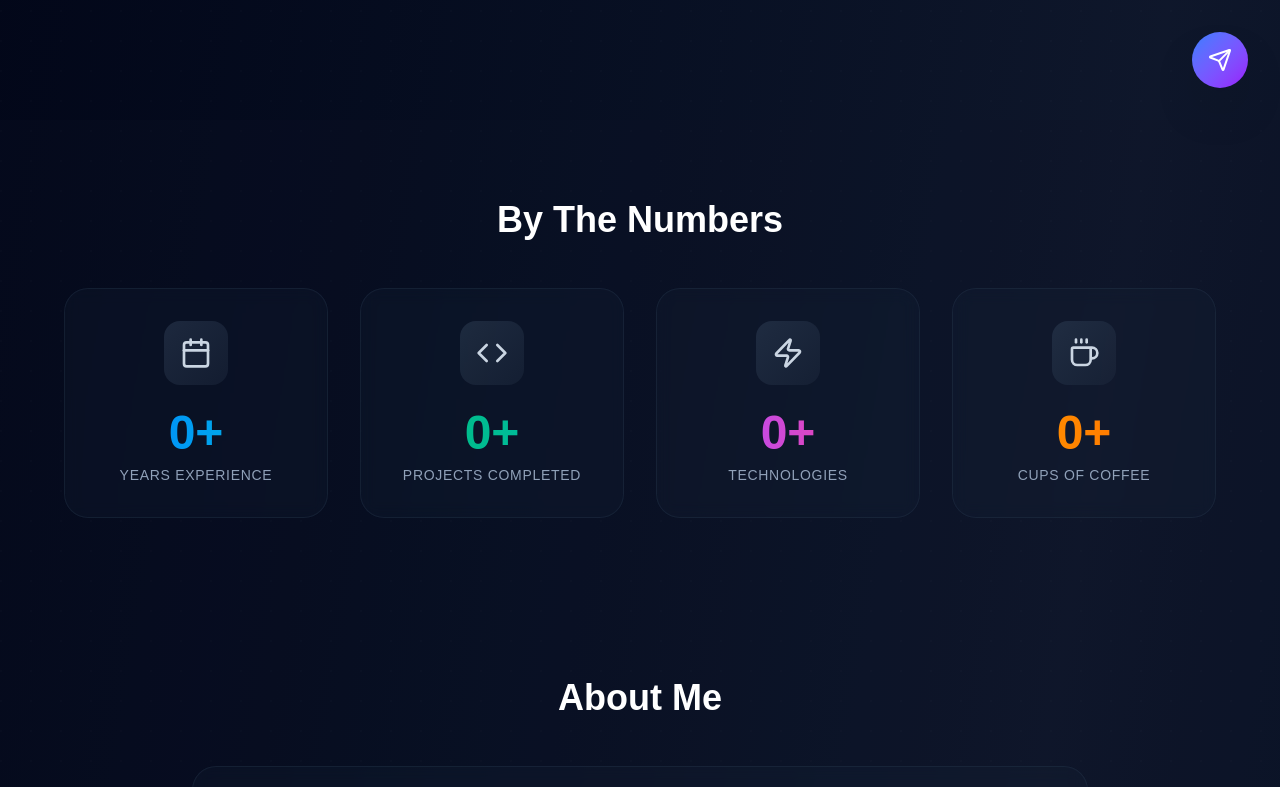
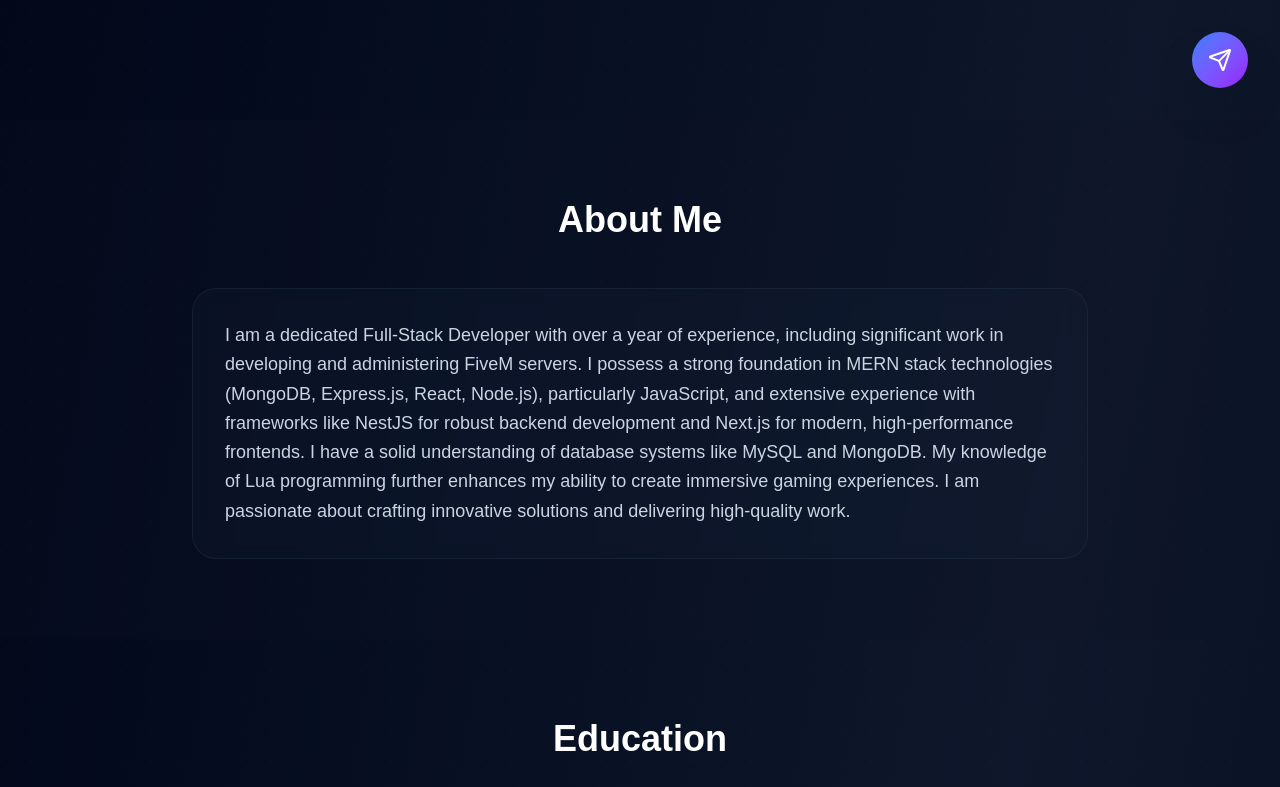
Before and after one commit to katz-dev/Prabudda-portfolio, a Next.js app: page / in a window 1280 px wide. Shown: the part 680-1467 px from the top of the page. Built offline with nearby package versions, Linux system fonts and the light colour scheme.

Commit message:
Refactor homepage: remove unused state and statistics section for cleaner code

```diff
--- a/src/app/page.tsx
+++ b/src/app/page.tsx
@@ -17,9 +17,7 @@ import {
   Star,
   Award,
   Users,
-  Coffee,
   Zap,
-  Calendar,
   TrendingUp,
   BookOpen,
   Send,
@@ -30,12 +28,6 @@ export default function Home() {
   const [mounted, setMounted] = useState(false);
   const [mousePosition, setMousePosition] = useState({ x: 0, y: 0 });
   const [isVisible, setIsVisible] = useState(false);
-  const [counters, setCounters] = useState({
-    yearsExperience: 0,
-    projectsCompleted: 0,
-    technologies: 0,
-    cupsOfCoffee: 0
-  });
   const [contactForm, setContactForm] = useState({
     name: '',
     email: '',
@@ -46,16 +38,9 @@ export default function Home() {
   const [isSubmitted, setIsSubmitted] = useState(false);
   const [typedText, setTypedText] = useState('');
   const [isTyping, setIsTyping] = useState(true);
-  const [skillProgress, setSkillProgress] = useState({
-    frontend: 0,
-    backend: 0,
-    databases: 0,
-    other: 0
-  });
   const [scrollProgress, setScrollProgress] = useState(0);
   const canvasRef = useRef<HTMLCanvasElement>(null);
   const containerRef = useRef<HTMLDivElement>(null);
-  const statsRef = useRef<HTMLDivElement>(null);
   const skillsRef = useRef<HTMLDivElement>(null);
 
   // Mouse tracking for interactive effects
@@ -190,99 +175,6 @@ export default function Home() {
 
     return () => clearTimeout(timeoutId);
   }, [isVisible]);
-
-  // Counter animation
-  useEffect(() => {
-    const targetCounters = {
-      yearsExperience: 1,
-      projectsCompleted: 2,
-      technologies: 12,
-      cupsOfCoffee: 365
-    };
-
-    const animateCounters = () => {
-      const duration = 2000;
-      const startTime = Date.now();
-
-      const updateCounters = () => {
-        const elapsed = Date.now() - startTime;
-        const progress = Math.min(elapsed / duration, 1);
-
-        setCounters({
-          yearsExperience: Math.floor(targetCounters.yearsExperience * progress),
-          projectsCompleted: Math.floor(targetCounters.projectsCompleted * progress),
-          technologies: Math.floor(targetCounters.technologies * progress),
-          cupsOfCoffee: Math.floor(targetCounters.cupsOfCoffee * progress)
-        });
-
-        if (progress < 1) {
-          requestAnimationFrame(updateCounters);
-        }
-      };
-
-      updateCounters();
-    };
-
-    if (statsRef.current) {
-      const observer = new IntersectionObserver(
-        (entries) => {
-          entries.forEach((entry) => {
-            if (entry.isIntersecting) {
-              animateCounters();
-              observer.unobserve(entry.target);
-            }
-          });
-        },
-        { threshold: 0.1 }
-      );
-
-      observer.observe(statsRef.current);
-      return () => observer.disconnect();
-    }
-  }, [counters]);
-
-  // Skill progress animation
-  useEffect(() => {
-    if (skillsRef.current) {
-      const observer = new IntersectionObserver(
-        (entries) => {
-          entries.forEach((entry) => {
-            if (entry.isIntersecting) {
-              const animateSkills = () => {
-                const duration = 2000;
-                const startTime = Date.now();
-
-                const updateProgress = () => {
-                  const elapsed = Date.now() - startTime;
-                  const currentProgress = Math.min(elapsed / duration, 1);
-
-                  setSkillProgress({
-                    frontend: Math.floor(95 * currentProgress),
-                    backend: Math.floor(90 * currentProgress),
-                    databases: Math.floor(85 * currentProgress),
-                    other: Math.floor(90 * currentProgress)
-                  });
-
-                  if (currentProgress < 1) {
-                    requestAnimationFrame(updateProgress);
-                  }
-                };
-
-                updateProgress();
-              };
-
-              animateSkills();
-              observer.unobserve(entry.target);
-            }
-          });
-        },
-        { threshold: 0.1 }
-      );
-
-      observer.observe(skillsRef.current);
-      return () => observer.disconnect();
-    }
-  }, []);
 
   // Contact form handlers
   const handleContactSubmit = async (e: React.FormEvent) => {
@@ -463,37 +355,6 @@ export default function Home() {
     }
   ];
 
-  const stats = [
-    {
-      icon: Calendar,
-      value: counters.yearsExperience,
-      label: "Years Experience",
-      suffix: "+",
-      color: "from-blue-500 to-cyan-500"
-    },
-    {
-      icon: Code,
-      value: counters.projectsCompleted,
-      label: "Projects Completed",
-      suffix: "+",
-      color: "from-emerald-500 to-teal-500"
-    },
-    {
-      icon: Zap,
-      value: counters.technologies,
-      label: "Technologies",
-      suffix: "+",
-      color: "from-purple-500 to-pink-500"
-    },
-    {
-      icon: Coffee,
-      value: counters.cupsOfCoffee,
-      label: "Cups of Coffee",
-      suffix: "+",
-      color: "from-amber-500 to-orange-500"
-    }
-  ];
-
   // Social media links
   const socialLinks = [
     { name: 'GitHub', icon: Github, url: personalInfo.github, color: 'hover:text-gray-300' },
@@ -626,37 +487,6 @@ export default function Home() {
                   >
                     <IconComponent className="w-4 h-4 sm:w-5 sm:h-5 group-hover:scale-110 transition-transform duration-300" />
                   </a>
-                );
-              })}
-            </div>
-          </div>
-        </section>
-
-                {/* Statistics Section */}
-        <section ref={statsRef} className="py-12 sm:py-20 px-4 sm:px-6 bg-slate-900/20">
-          <div className="max-w-6xl mx-auto">
-            <h2 className="text-2xl sm:text-3xl md:text-4xl font-bold text-white text-center mb-8 sm:mb-12">
-              By The Numbers
-            </h2>
-            <div className="grid grid-cols-1 xs:grid-cols-2 md:grid-cols-4 gap-4 sm:gap-6 md:gap-8">
-              {stats.map((stat, index) => {
-                const IconComponent = stat.icon;
-                return (
-                  <div
-                    key={index}
-                    className="bg-slate-800/20 backdrop-blur-sm border border-slate-700/30 rounded-2xl sm:rounded-3xl p-4 sm:p-6 md:p-8 text-center hover:bg-slate-800/30 transition-all duration-300 hover:scale-105 hover:border-slate-600/50"
-                    style={{ animationDelay: `${index * 0.1}s` }}
-                  >
-                    <div className="p-3 sm:p-4 bg-gradient-to-br from-slate-700/50 to-slate-800/50 rounded-xl sm:rounded-2xl mb-4 sm:mb-6 w-fit mx-auto">
-                      <IconComponent className="w-6 h-6 sm:w-7 sm:h-7 md:w-8 md:h-8 text-slate-300" />
-                    </div>
-                    <div className={`text-2xl sm:text-3xl md:text-4xl lg:text-5xl font-bold bg-gradient-to-r ${stat.color} bg-clip-text text-transparent mb-2`}>
-                      {stat.value.toLocaleString()}{stat.suffix}
-                    </div>
-                    <div className="text-slate-400 text-xs sm:text-sm uppercase tracking-wider font-medium">
-                      {stat.label}
-                    </div>
-                  </div>
                 );
               })}
             </div>
@@ -843,7 +673,7 @@ export default function Home() {
               Skills & Technologies
             </h2>
             <p className="text-base sm:text-lg text-slate-400 text-center mb-12 sm:mb-16 max-w-3xl mx-auto px-4">
-              My technical expertise and proficiency levels in various technologies
+              My technical expertise across various technologies and tools
             </p>
 
             <div className="grid grid-cols-1 md:grid-cols-2 gap-6 sm:gap-8 md:gap-12">
@@ -855,25 +685,19 @@ export default function Home() {
                   </div>
                   <div>
                     <h3 className="text-lg sm:text-xl font-bold text-white">Frontend Development</h3>
-                    <p className="text-slate-400 text-xs sm:text-sm">{skillProgress.frontend}% Proficiency</p>
+                    <p className="text-slate-400 text-xs sm:text-sm">Modern web technologies</p>
                   </div>
                 </div>
 
-                <div className="space-y-4 sm:space-y-6">
+                <div className="flex flex-wrap gap-2 sm:gap-3">
                   {skills.frontend.map((skill, index) => (
-                    <div key={index} className="space-y-2">
-                      <div className="flex justify-between items-center">
-                        <span className="text-slate-300 font-medium text-sm sm:text-base">{skill.name}</span>
-                        <span className="text-slate-400 text-xs sm:text-sm">{skill.level}%</span>
-                      </div>
-                      <div className="w-full bg-slate-700/50 rounded-full h-2 sm:h-3 overflow-hidden">
-                        <div
-                          className="h-2 sm:h-3 bg-gradient-to-r from-blue-400 to-blue-600 rounded-full transition-all duration-1000 ease-out"
-                          style={{
-                            width: `${Math.min(skill.level * (skillProgress.frontend / 95), skill.level)}%`
-                          }}
-                        />
-                      </div>
+                    <div
+                      key={index}
+                      className="group bg-gradient-to-r from-blue-500/10 to-blue-600/10 border border-blue-500/20 rounded-full px-3 sm:px-4 py-1.5 sm:py-2 hover:border-blue-400/40 hover:from-blue-500/20 hover:to-blue-600/20 transition-all duration-300 cursor-pointer"
+                    >
+                      <span className="text-blue-300 font-medium text-sm sm:text-base group-hover:text-blue-200 transition-colors">
+                        {skill.name}
+                      </span>
                     </div>
                   ))}
                 </div>
@@ -887,25 +711,19 @@ export default function Home() {
                   </div>
                   <div>
                     <h3 className="text-lg sm:text-xl font-bold text-white">Backend Development</h3>
-                    <p className="text-slate-400 text-xs sm:text-sm">{skillProgress.backend}% Proficiency</p>
+                    <p className="text-slate-400 text-xs sm:text-sm">Server-side technologies</p>
                   </div>
                 </div>
 
-                <div className="space-y-4 sm:space-y-6">
+                <div className="flex flex-wrap gap-2 sm:gap-3">
                   {skills.backend.map((skill, index) => (
-                    <div key={index} className="space-y-2">
-                      <div className="flex justify-between items-center">
-                        <span className="text-slate-300 font-medium text-sm sm:text-base">{skill.name}</span>
-                        <span className="text-slate-400 text-xs sm:text-sm">{skill.level}%</span>
-                      </div>
-                      <div className="w-full bg-slate-700/50 rounded-full h-2 sm:h-3 overflow-hidden">
-                        <div
-                          className="h-2 sm:h-3 bg-gradient-to-r from-green-400 to-green-600 rounded-full transition-all duration-1000 ease-out"
-                          style={{
-                            width: `${Math.min(skill.level * (skillProgress.backend / 90), skill.level)}%`
-                          }}
-                        />
-                      </div>
+                    <div
+                      key={index}
+                      className="group bg-gradient-to-r from-green-500/10 to-green-600/10 border border-green-500/20 rounded-full px-3 sm:px-4 py-1.5 sm:py-2 hover:border-green-400/40 hover:from-green-500/20 hover:to-green-600/20 transition-all duration-300 cursor-pointer"
+                    >
+                      <span className="text-green-300 font-medium text-sm sm:text-base group-hover:text-green-200 transition-colors">
+                        {skill.name}
+                      </span>
                     </div>
                   ))}
                 </div>
@@ -919,25 +737,19 @@ export default function Home() {
                   </div>
                   <div>
                     <h3 className="text-lg sm:text-xl font-bold text-white">Database Technologies</h3>
-                    <p className="text-slate-400 text-xs sm:text-sm">{skillProgress.databases}% Proficiency</p>
+                    <p className="text-slate-400 text-xs sm:text-sm">Data storage & management</p>
                   </div>
                 </div>
 
-                <div className="space-y-4 sm:space-y-6">
+                <div className="flex flex-wrap gap-2 sm:gap-3">
                   {skills.databases.map((skill, index) => (
-                    <div key={index} className="space-y-2">
-                      <div className="flex justify-between items-center">
-                        <span className="text-slate-300 font-medium text-sm sm:text-base">{skill.name}</span>
-                        <span className="text-slate-400 text-xs sm:text-sm">{skill.level}%</span>
-                      </div>
-                      <div className="w-full bg-slate-700/50 rounded-full h-2 sm:h-3 overflow-hidden">
-                        <div
-                          className="h-2 sm:h-3 bg-gradient-to-r from-purple-400 to-purple-600 rounded-full transition-all duration-1000 ease-out"
-                          style={{
-                            width: `${Math.min(skill.level * (skillProgress.databases / 85), skill.level)}%`
-                          }}
-                        />
-                      </div>
+                    <div
+                      key={index}
+                      className="group bg-gradient-to-r from-purple-500/10 to-purple-600/10 border border-purple-500/20 rounded-full px-3 sm:px-4 py-1.5 sm:py-2 hover:border-purple-400/40 hover:from-purple-500/20 hover:to-purple-600/20 transition-all duration-300 cursor-pointer"
+                    >
+                      <span className="text-purple-300 font-medium text-sm sm:text-base group-hover:text-purple-200 transition-colors">
+                        {skill.name}
+                      </span>
                     </div>
                   ))}
                 </div>
@@ -951,25 +763,19 @@ export default function Home() {
                   </div>
                   <div>
                     <h3 className="text-lg sm:text-xl font-bold text-white">Tools & Technologies</h3>
-                    <p className="text-slate-400 text-xs sm:text-sm">{skillProgress.other}% Proficiency</p>
+                    <p className="text-slate-400 text-xs sm:text-sm">Development tools & more</p>
                   </div>
                 </div>
 
-                <div className="space-y-4 sm:space-y-6">
+                <div className="flex flex-wrap gap-2 sm:gap-3">
                   {skills.other.map((skill, index) => (
-                    <div key={index} className="space-y-2">
-                      <div className="flex justify-between items-center">
-                        <span className="text-slate-300 font-medium text-sm sm:text-base">{skill.name}</span>
-                        <span className="text-slate-400 text-xs sm:text-sm">{skill.level}%</span>
-                      </div>
-                      <div className="w-full bg-slate-700/50 rounded-full h-2 sm:h-3 overflow-hidden">
-                        <div
-                          className="h-2 sm:h-3 bg-gradient-to-r from-yellow-400 to-orange-500 rounded-full transition-all duration-1000 ease-out"
-                          style={{
-                            width: `${Math.min(skill.level * (skillProgress.other / 90), skill.level)}%`
-                          }}
-                        />
-                      </div>
+                    <div
+                      key={index}
+                      className="group bg-gradient-to-r from-yellow-500/10 to-orange-500/10 border border-yellow-500/20 rounded-full px-3 sm:px-4 py-1.5 sm:py-2 hover:border-yellow-400/40 hover:from-yellow-500/20 hover:to-orange-500/20 transition-all duration-300 cursor-pointer"
+                    >
+                      <span className="text-yellow-300 font-medium text-sm sm:text-base group-hover:text-yellow-200 transition-colors">
+                        {skill.name}
+                      </span>
                     </div>
                   ))}
                 </div>
```
